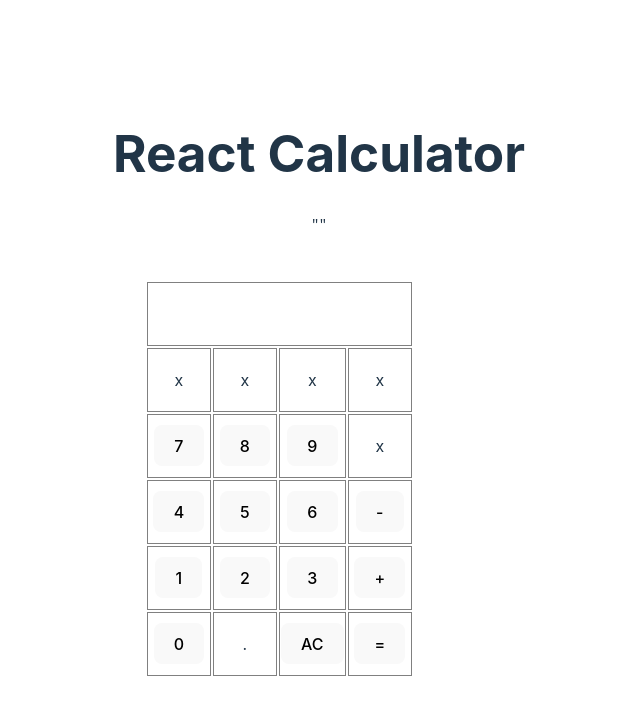
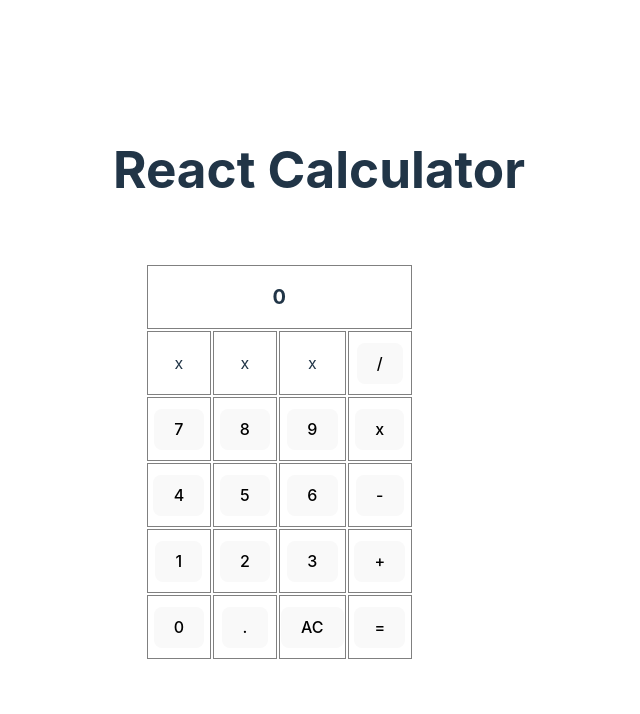
Before and after one commit to rafaelpalma88/react-calculator, a React (Vite) app: page / in a window 1280 px wide. Shown: the top 714 px of the page, without its empty margins (321-961 px from the left). Built offline with nearby package versions, Linux system fonts and the light colour scheme.

Commit message:
including division and multiplication

```diff
--- a/src/App.tsx
+++ b/src/App.tsx
@@ -1,140 +1,210 @@
-import { useState, useEffect, useReducer } from 'react'
+import { useEffect, useReducer } from 'react'
 import './App.css'
 
 function App() {
-  const [result, setResult] = useState<number>(0)
-  // const [num1, setNum1] = useState<string>('')
-  const [num2, setNum2] = useState<string>('')
-  const [numeroDigitando, setNumerDigitando] = useState<number>(1)
-  const [operator, setOperator] = useState<string | null>(null)
-
   interface Calculator {
     num1: string
     num2: string
-    operator: string
+    operator: string | null
+    numeroDigitando: number
   }
 
   const calculatorReducer = (state: Calculator, action: any): any => {
     switch (action.type) {
-      case 'ADD_NUM_1': {
+      case 'ADD_NUM': {
         const number = action.number
+
+        if (state.numeroDigitando === 1) {
+          return { ...state, num1 : state.num1 + number }
+        }
+        if (state.numeroDigitando === 2) {
+          return { ...state, num2 : state.num2 + number }
+        }
+      }
+
+      case 'ADD_FLOAT_POINT': {
+        if (state.numeroDigitando === 1) {
+          return {
+            ...state,
+            num1 : !state.num1.includes('.') && state.num1 + '.'
+          }
+        }
+        if (state.numeroDigitando === 2) {
+          return {
+            ...state,
+            num2 : !state.num2.includes('.') && state.num2 + '.'
+          }
+        }
+      }
+      case 'SELECT_PLUS_OPERATOR': {
         return {
-          num1: state.num1 + number
+          ...state,
+          operator: 'plus',
+          numeroDigitando: 2
+        }
+      }
+      case 'SELECT_MINUS_OPERATOR': {
+        return {
+          ...state,
+          operator: 'minus',
+          numeroDigitando: 2
+        }
+      }
+      case 'SELECT_MULTIPLICATION_OPERATOR': {
+        return {
+          ...state,
+          operator: 'multiplication',
+          numeroDigitando: 2
+        }
+      }
+      case 'SELECT_DIVISION_OPERATOR': {
+        return {
+          ...state,
+          operator: 'division',
+          numeroDigitando: 2
+        }
+      }
+      case 'SHOW_RESULT': {
+        switch (state.operator) {
+          case 'plus':
+            return {
+              ...state,
+              // result: Number(state.num1) + Number(state.num2)
+              num1: Number(state.num1) + Number(state.num2),
+              num2: '',
+              operator: null,
+            };
+          case 'minus':
+            return {
+              ...state,
+              num1: Number(state.num1) - Number(state.num2),
+              num2: '',
+              operator: null,
+            };
+          case 'multiplication':
+            return {
+              ...state,
+              num1: Number(state.num1) * Number(state.num2),
+              num2: '',
+              operator: null,
+            };
+          case 'division':
+            return {
+              ...state,
+              num1: Number(state.num1) / Number(state.num2),
+              num2: '',
+              operator: null,
+            };
+          default:
+            return {
+              ...state,
+            };
+        }
+      }
+      case 'RESET_CALCULATOR': {
+        return {
+          ...state,
+          num1: '',
+          num2: '',
+          numeroDigitando: 1,
+          operator: null,
         };
       }
-      case 'ADD_NUM_2': {
-        const number = action.number
-        return {
-          num2: state.num2 + number
-        };
-      }
-      case 'RESET_NUM1': {
-        return {
-          num1: ''
-        };
-      }
+
       default:
         return state
     }
   }
 
-  const [calculatorState, dispatch] = useReducer(calculatorReducer, {
+  const initialValues = {
     num1: '',
     num2: '',
-    operator: null
-  })
+    operator: null,
+    numeroDigitando: 1,
+  }
 
-  function handleSelectPlusOperator(): any {
+  const [calculatorState, dispatch] = useReducer(calculatorReducer, initialValues)
+
+  function handleSelectPlusOperator(): void {
     dispatch({ type: 'SELECT_PLUS_OPERATOR' });
   }
 
-  function handleAddNum1(value: string): void {
-    dispatch({
-      type: 'ADD_NUM_1',
-      number: value
-    });
+  function handleSelectMinusOperator(): void {
+    dispatch({ type: 'SELECT_MINUS_OPERATOR' });
   }
 
-  function resetNum1(): any {
-    dispatch({ type: 'RESET_NUM1' });
+  function handleSelectMultiplicationOperator(): void {
+    dispatch({ type: 'SELECT_MULTIPLICATION_OPERATOR' });
   }
 
-  const { num1 } = calculatorState
+  function handleSelectDivisionOperator(): void {
+    dispatch({ type: 'SELECT_DIVISION_OPERATOR' });
+  }
+
+  function handleClickNumber(value: string): any {
+    dispatch({ type: 'ADD_NUM', number: value });
+  }
+
+  function handleAddFloatPoint(): any {
+    dispatch({ type: 'ADD_FLOAT_POINT', number: '.' });
+  }
+
+  function handleResetCalculator(): void {
+    dispatch({ type: 'RESET_CALCULATOR' });
+  }
+
+  function handleClickResult(): void {
+    dispatch({ type: 'SHOW_RESULT' });
+  }
+
+  const { num1, num2 , numeroDigitando, operator, result} = calculatorState
 
   // useEffect(() => {
-  //   console.log('num2 xxx -> ', num2)
-  // },[num2])
+  //   console.log('numeroDigitando xxxx -> ', numeroDigitando)
+  // }, [numeroDigitando])
 
   // useEffect(() => {
-  //   console.log('operator xxx -> ', operator)
-  // },[operator])
+  //   console.log('num1 xxxx -> ', num1)
+  // }, [num1])
 
-  function handleClickNumber(value: string): any {
+  // useEffect(() => {
+  //   console.log('num2 xxxx -> ', num2)
+  // }, [num2])
 
-    if (value === 'plus') {
-      setOperator('plus')
-      setNumerDigitando(2)
-    }
+  // useEffect(() => {
+  //   console.log('operator xxxx -> ', operator)
+  // }, [operator])
 
-    else if (value === 'minus') {
-      setOperator('minus')
-      setNumerDigitando(2)
-    }
-
-    else if (value === 'clear') {
-      setOperator(null)
-      // setNum1('')
-      dispatch(resetNum1());
-      setNum2('')
-      setResult(0)
-    }
-
-    else if (value === 'equal') {
-      setOperator(null)
-      setNumerDigitando(1)
-
-      if (operator === 'plus') {
-        const total = Number(num1) + Number(num2)
-        setResult(total)
-      } else if (operator === 'minus') {
-        const total = Number(num1) - Number(num2)
-        setResult(total)
-      }
-    } else {
-      if (numeroDigitando === 1) {
-        // const newNumber = String(num1) + String(value);
-        handleAddNum1(value);
-        // dispatch(resetNum1());
-      } else if (numeroDigitando === 2) {
-        const newNumber = String(num2) + String(value);
-        setNum2(newNumber);
-      }
-    }
-  }
+  // useEffect(() => {
+  //   console.log('result xxxx -> ', result)
+  // }, [result])
 
   return (
     <div className="App">
       <div>
         <h1>React Calculator</h1>
-        <pre>{JSON.stringify(num1)}</pre>
+        {/* <pre>{JSON.stringify(num1)}</pre> */}
       </div>
       <div className="card">
         <table>
         <thead>
           <tr>
             <td colSpan={4} style={{ fontWeight: 'bold', fontSize: 20 }}>
-              { result !== 0 && result}
-              { result === 0 && num1 !== '' && num1 }
-              { result === 0 && operator === 'plus' && ' + ' }
-              { result === 0 && operator === 'minus' && ' - ' }
-              { result === 0 && num2 !== '' && num2 }
+              { num1 !== '' ? num1 : '0'}
+              { operator === 'plus' && ' + ' }
+              { operator === 'minus' && ' - ' }
+              { operator === 'multiplication' && ' x ' }
+              { operator === 'division' && ' / ' }
+              { num2 !== '' && num2 }
             </td>
           </tr>
           <tr>
             <td>x</td>
             <td>x</td>
             <td>x</td>
-            <td>x</td>
+            <td>
+              <button onClick={handleSelectDivisionOperator}>/</button>
+            </td>
           </tr>
         </thead>
         <tbody>
@@ -148,7 +218,12 @@ function App() {
             <td>
               <button onClick={() => handleClickNumber('9')}>9</button>
             </td>
-            <td>x</td>
+            <td>
+              <button onClick={handleSelectMultiplicationOperator}>x</button>
+
+
+
+            </td>
           </tr>
           <tr>
             <td>
@@ -161,7 +236,7 @@ function App() {
               <button onClick={() => handleClickNumber('6')}>6</button>
             </td>
             <td>
-              <button onClick={() => handleClickNumber('minus')}>-</button>
+              <button onClick={handleSelectMinusOperator}>-</button>
             </td>
           </tr>
           <tr>
@@ -175,34 +250,27 @@ function App() {
               <button onClick={() => handleClickNumber('3')}>3</button>
             </td>
             <td>
-              <button onClick={() => handleSelectPlusOperator()}>+</button>
+              <button onClick={handleSelectPlusOperator}>+</button>
             </td>
           </tr>
           <tr>
             <td>
               <button onClick={() => handleClickNumber('0')}>0</button>
             </td>
-            <td>.</td>
             <td>
-              <button onClick={() => handleClickNumber('clear')}>AC</button>
+              <button onClick={handleAddFloatPoint}>.</button>
             </td>
             <td>
-              <button onClick={() => handleClickNumber('equal')}>=</button>
+              <button onClick={handleResetCalculator}>AC</button>
+            </td>
+            <td>
+              <button onClick={() => handleClickResult()}>=</button>
             </td>
           </tr>
 
         </tbody>
       </table>
-      {/* <button onClick={() => setCount((count) => count + 1)}>
-        count is {count}
-      </button>
-      <p>
-        Edit <code>src/App.tsx</code> and save to test HMR
-      </p> */}
       </div>
-      {/* <p className="read-the-docs">
-        Click on the Vite and React logos to learn more
-      </p> */}
     </div>
   )
 }
```
